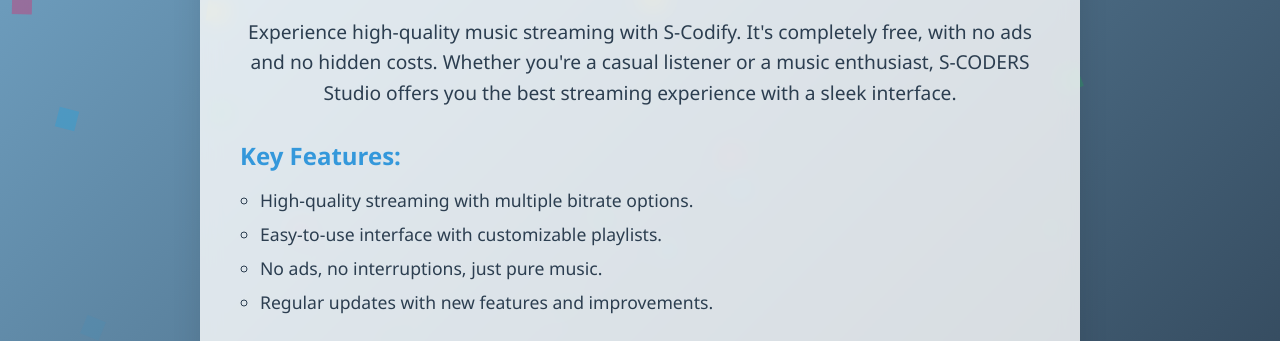
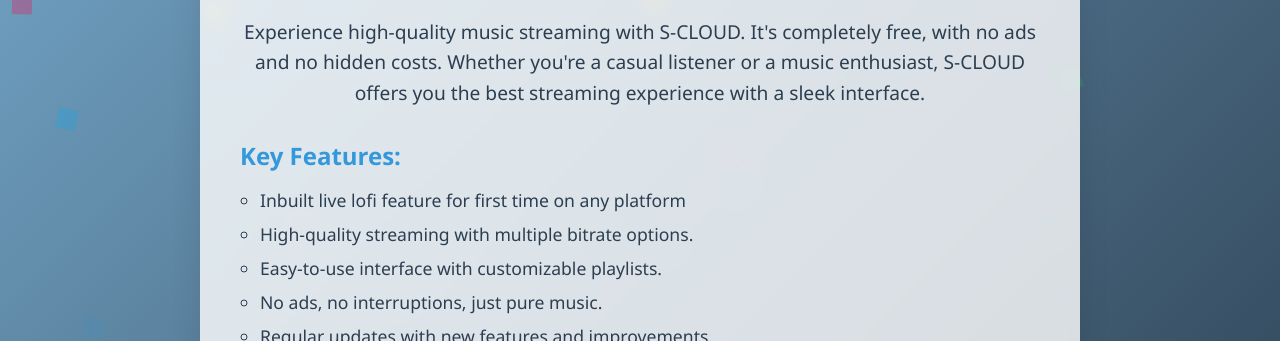
Before and after one commit to Scodify236/download, a plain HTML site: page index.html in a window 1280 px wide. Shown: the part 387-728 px from the top of the page. Drawn offline with Linux system fonts and the light colour scheme.

Commit message:
Update index.html

```diff
--- a/index.html
+++ b/index.html
@@ -189,11 +189,12 @@ footer {
             <h2>Made with ❤️ by Shashwat</h2>
             <h2>!New update available.</h2>
             <h2>The Ultimate Music Streaming Software</h2>
-            <p>Experience high-quality music streaming with S-Codify. It's completely free, with no ads and no hidden costs. Whether you're a casual listener or a music enthusiast, S-CODERS Studio offers you the best streaming experience with a sleek interface.</p>
+            <p>Experience high-quality music streaming with S-CLOUD. It's completely free, with no ads and no hidden costs. Whether you're a casual listener or a music enthusiast, S-CLOUD offers you the best streaming experience with a sleek interface.</p>
 
             <div class="features">
                 <h3>Key Features:</h3>
                 <ul>
+                    <li>Inbuilt live lofi feature for first time on any platform</li>
                     <li>High-quality streaming with multiple bitrate options.</li>
                     <li>Easy-to-use interface with customizable playlists.</li>
                     <li>No ads, no interruptions, just pure music.</li>
```
